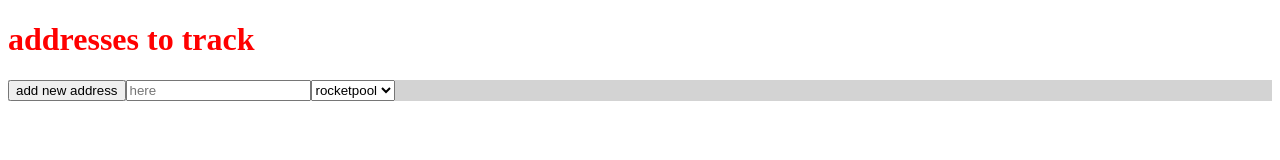
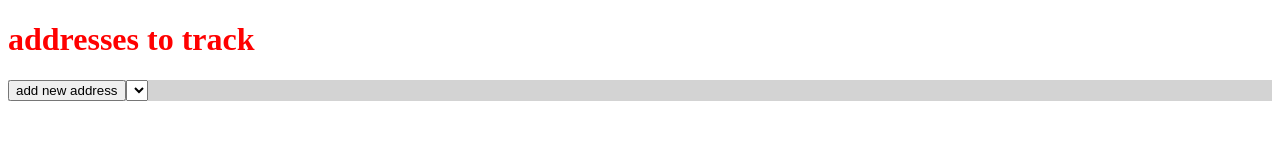
Before and after one commit to nixorokish/deployment, a website: page index.html in a window 1280 px wide. Drawn offline with Linux system fonts and the light colour scheme.

Commit message:
html file

```diff
--- a/index.html
+++ b/index.html
@@ -14,11 +14,8 @@
             <button type="button">add new address</button>
         </form>
         <form class="nicknames">
-            <input type="text" placeholder="here"><br>
         </form>
         <select>
-            <option>rocketpool</option>
-            <option>shared</option>
         </select>
     </div>
     <script src="main.js"></script>
```
